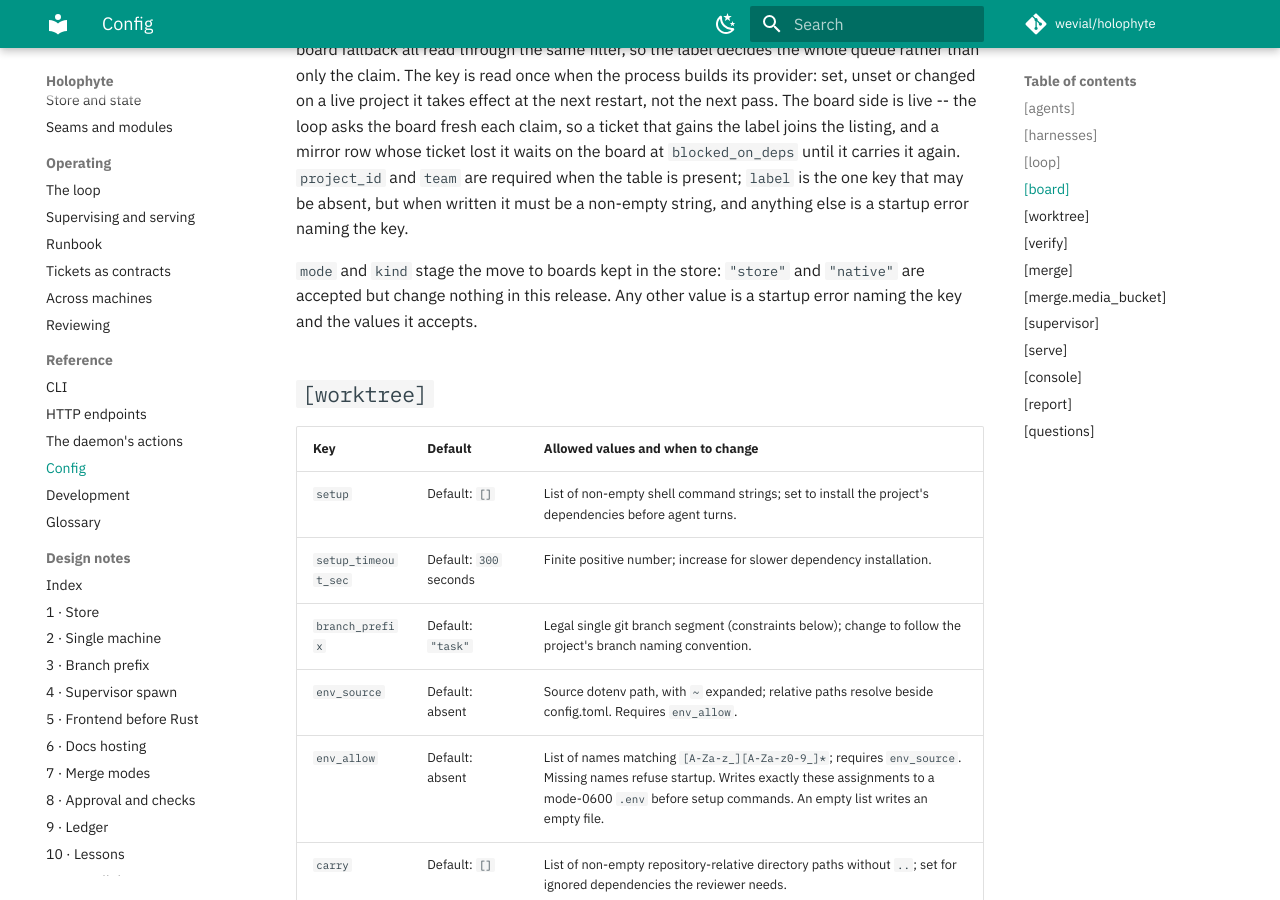
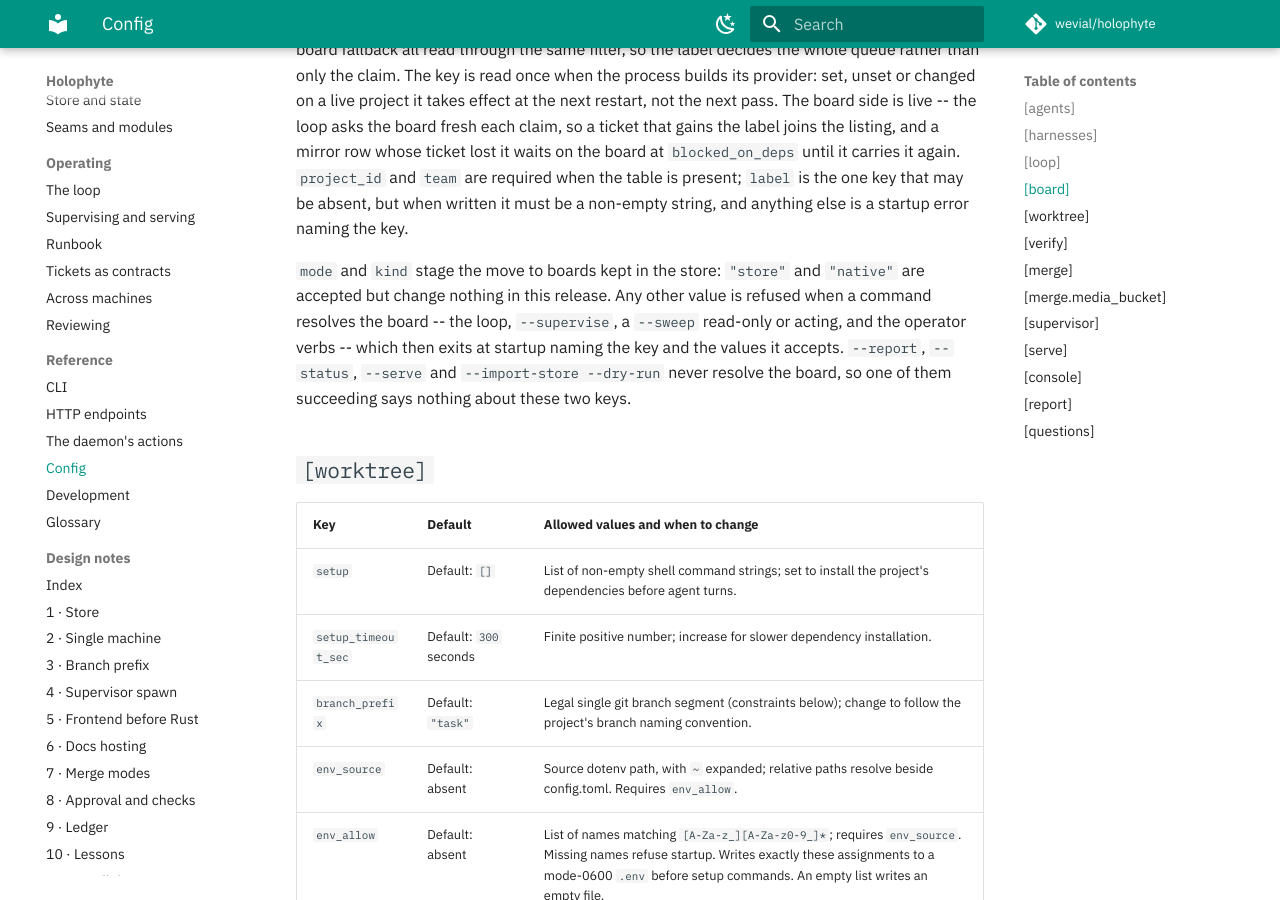
Before and after one commit to wevial/holophyte, an MkDocs documentation site: the page built from docs/config.md, in a window 1280 px wide and 900 px high, scrolled down 13429 px. Built offline with MkDocs 1.6.1 and Material for MkDocs 9.7.7, drawn with Linux system fonts in a browser that asks for light colours; comment, search, counter and statistics services are not loaded.

Commit message:
docs(config): say which commands check [board] mode and kind (KO-730)
--report, --status, --serve and --import-store --dry-run never resolve
the board, so a bad mode or kind passes them silently; the loop,
--supervise, --sweep and the operator verbs refuse it at startup.

```diff
--- a/docs/config.md
+++ b/docs/config.md
@@ -560,7 +560,11 @@ string, and anything else is a startup error naming the key.
 
 `mode` and `kind` stage the move to boards kept in the store: `"store"` and
 `"native"` are accepted but change nothing in this release. Any other value
-is a startup error naming the key and the values it accepts.
+is refused when a command resolves the board -- the loop, `--supervise`, a
+`--sweep` read-only or acting, and the operator verbs -- which then exits at
+startup naming the key and the values it accepts. `--report`, `--status`,
+`--serve` and `--import-store --dry-run` never resolve the board, so one of
+them succeeding says nothing about these two keys.
 
 ## `[worktree]`
 
```
